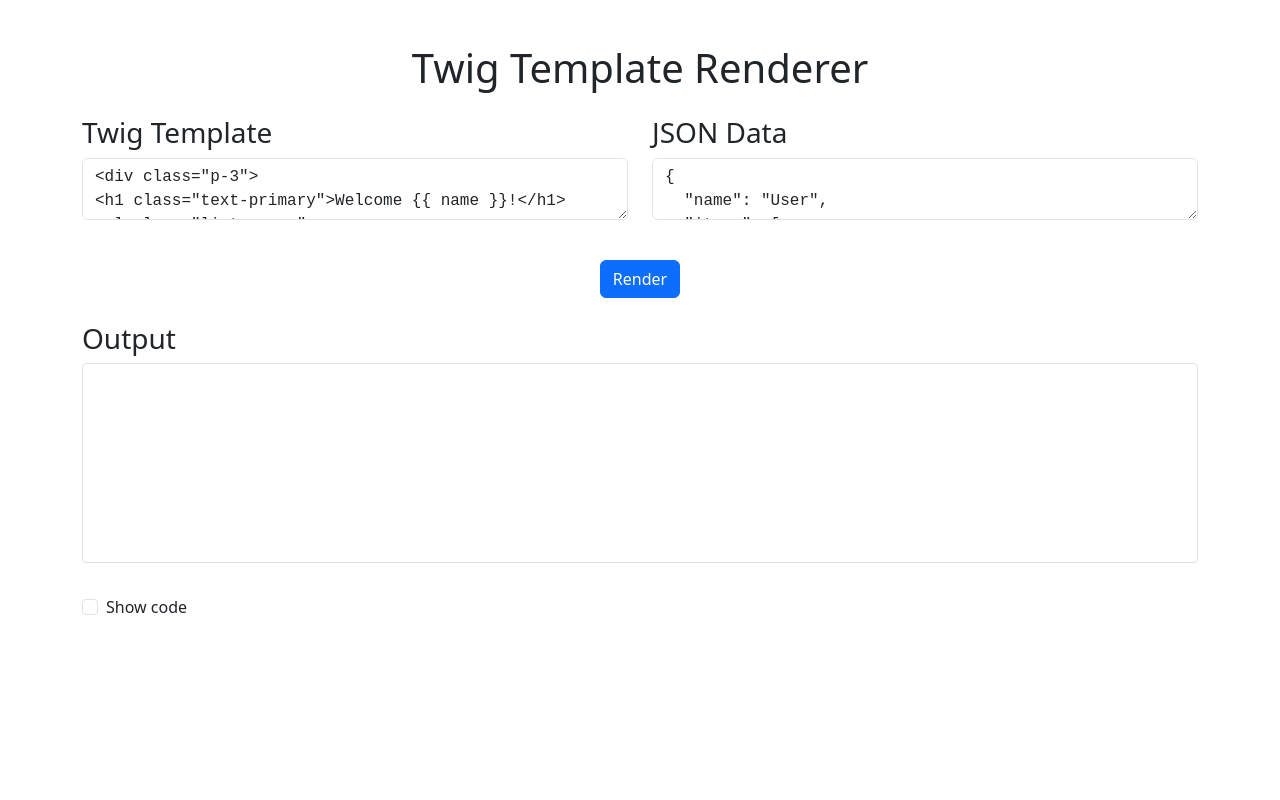
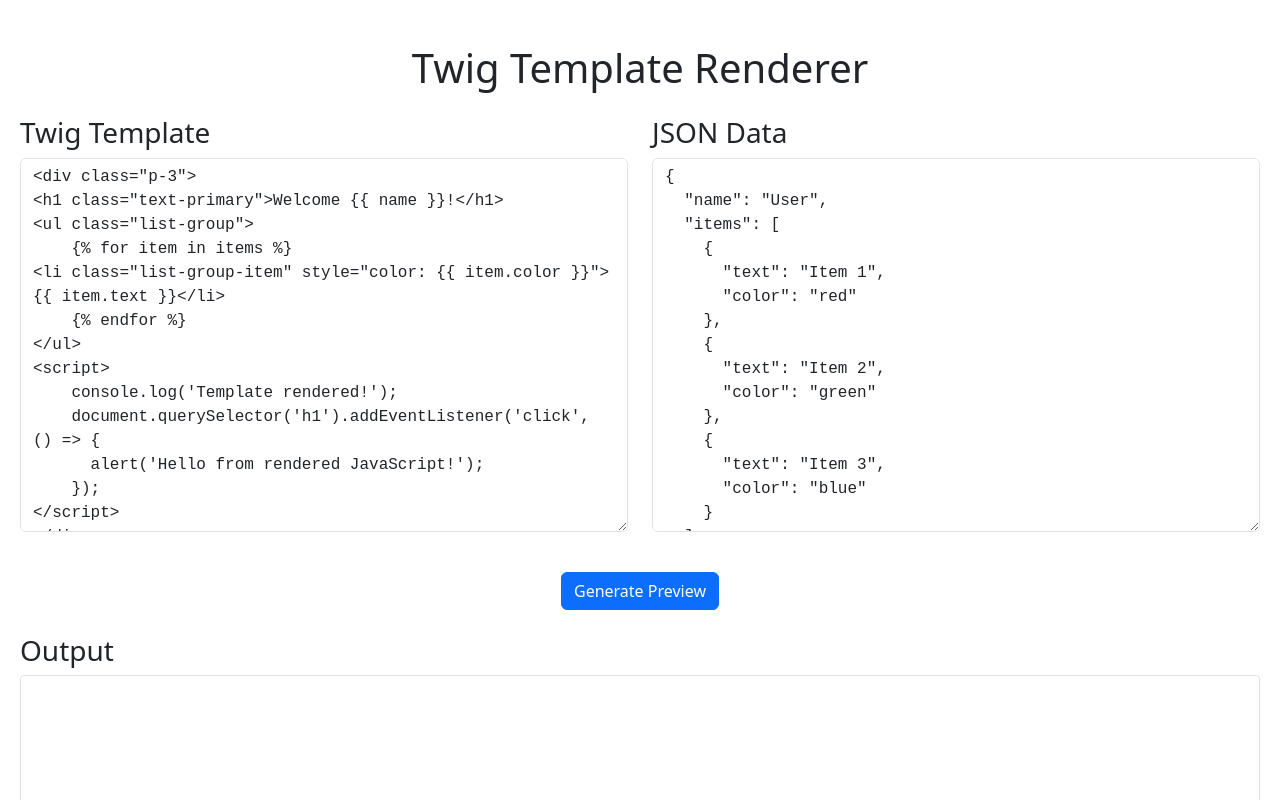
Before and after one commit to kartolab/react-twig-preview, a React (Create React App) app: page / in a window 1280 px wide. Shown: the top 800 px of the page. Built offline with nearby package versions, Linux system fonts and the light colour scheme.

Commit message:
Clean up

```diff
--- a/src/components/TwigRenderer.js
+++ b/src/components/TwigRenderer.js
@@ -70,12 +70,13 @@ function TwigRenderer() {
   };
 
   return (
-    <div className="container py-4">
+    <div className="py-4">
       <h1 className="text-center mb-4">Twig Template Renderer</h1>
       <div className="row mb-4">
         <div className="col-md-6">
           <h3>Twig Template</h3>
           <textarea
+            rows={15}
             className="form-control template-textarea"
             value={twigCode}
             onChange={(e) => setTwigCode(e.target.value)}
@@ -85,6 +86,7 @@ function TwigRenderer() {
         <div className="col-md-6">
           <h3>JSON Data</h3>
           <textarea
+          rows={15}
             className="form-control template-textarea"
             value={jsonData}
             onChange={(e) => setJsonData(e.target.value)}
@@ -94,7 +96,7 @@ function TwigRenderer() {
       </div>
       <div className="text-center mb-4">
         <button className="btn btn-primary" onClick={handleRender}>
-          Render
+          Generate Preview
         </button>
       </div>
       <div className="row">
```
